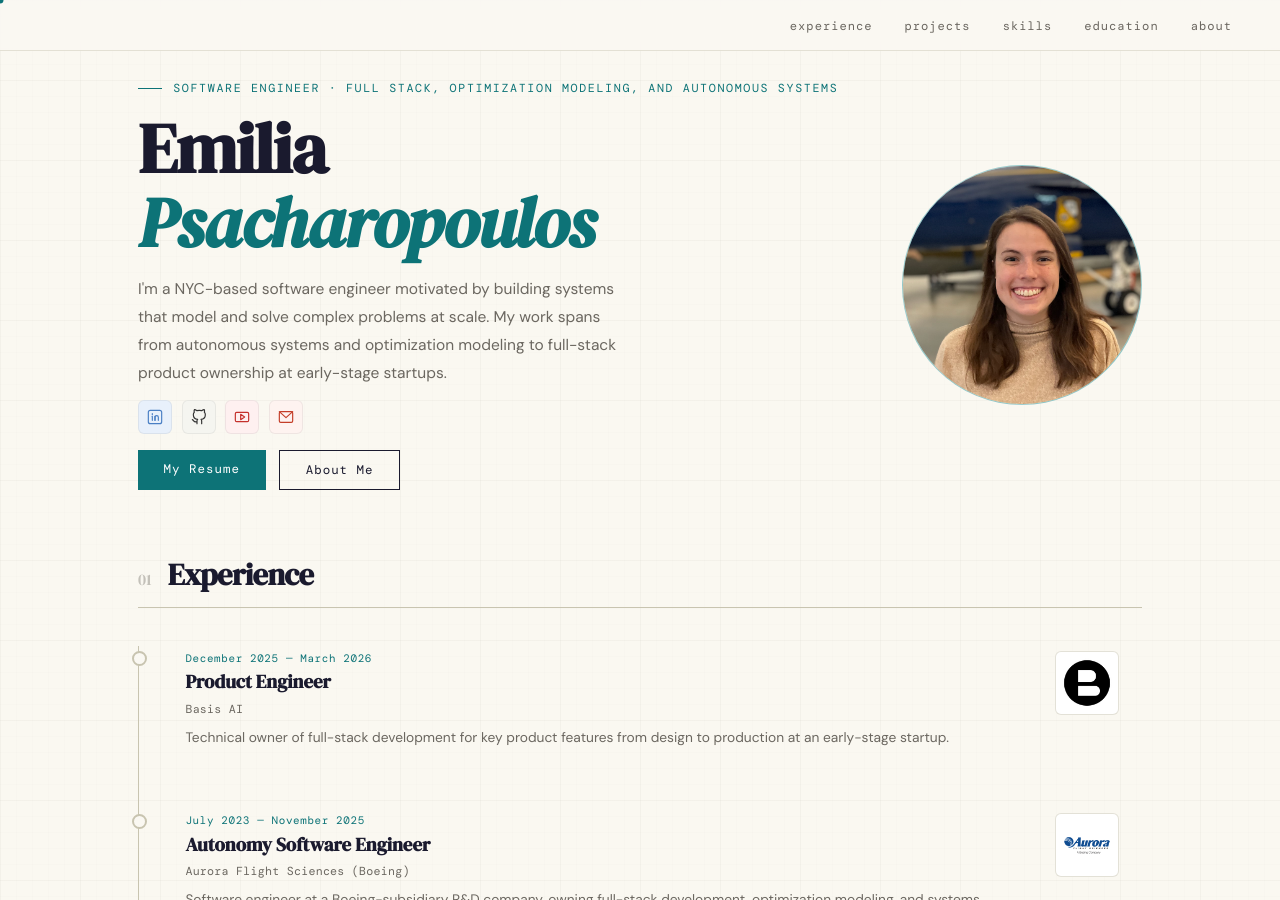
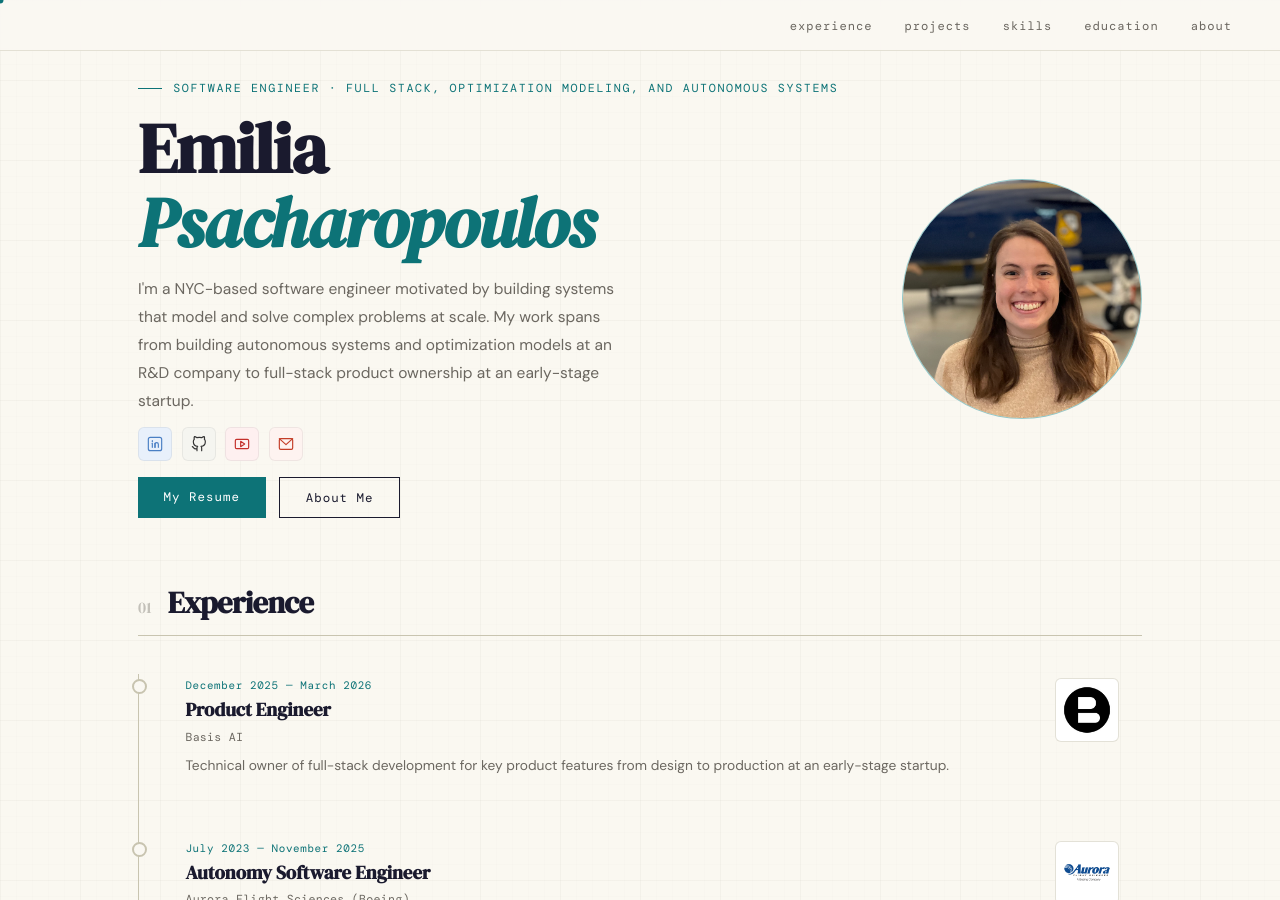
Before and after one commit to EmiliaPsacharopoulos/EmiliaPsacharopoulos.github.io, a Jekyll site: the page built from index.html, in a window 1280 px wide and 900 px high. Built offline with Jekyll 4.4.1, drawn with Linux system fonts in a browser that asks for light colours.

Commit message:
Reword bio

```diff
--- a/index.html
+++ b/index.html
@@ -11,7 +11,7 @@ title: Emilia Psacharopoulos
       <div class="self-tagline">Software Engineer · Full Stack, Optimization Modeling, and Autonomous Systems</div>
       <h1>Emilia<br><em>Psacharopoulos</em></h1>
       <p class="self-desc">
-        I'm a NYC-based software engineer motivated by building systems that model and solve complex problems at scale. My work spans from autonomous systems and optimization modeling to full-stack product ownership at early-stage startups.
+        I'm a NYC-based software engineer motivated by building systems that model and solve complex problems at scale. My work spans from building autonomous systems and optimization models at an R&D company to full-stack product ownership at an early-stage startup.
       </p>
       <div class="self-social">
         <a href="https://www.linkedin.com/in/emilia-psacharopoulos/" target="_blank" class="self-social-link" style="--bg:#e8f0fb;--c:#4a7fc4" aria-label="LinkedIn">
```
